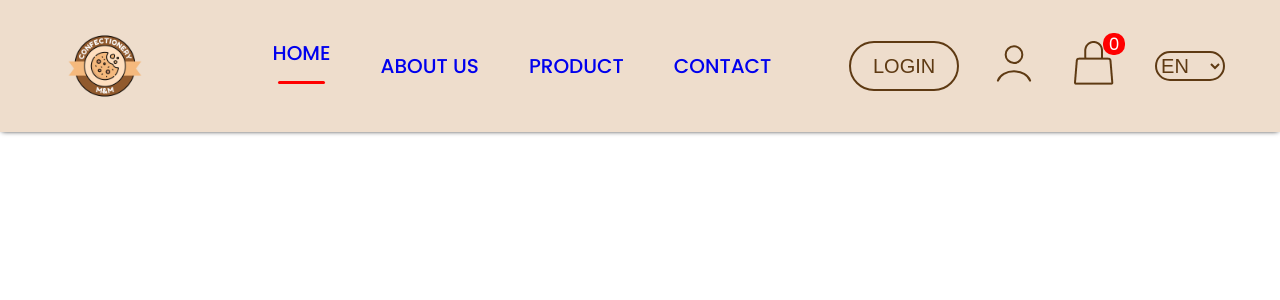
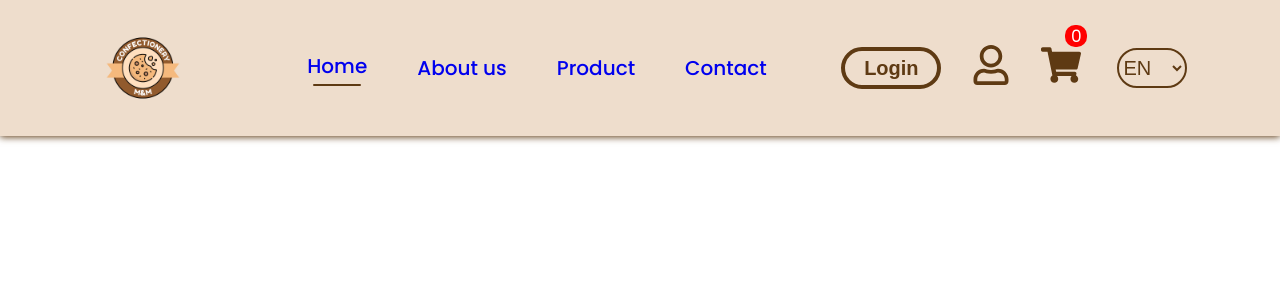
Before and after one commit to macieszak/confectionery-frontend, a React (Create React App) app in the folder confectionery_frontend/: page / in a window 1280 px wide. Shown: the top 300 px of the page. Built offline with nearby package versions, Linux system fonts and the light colour scheme.

Commit message:
Added navigation bar wrapping and icon changes.

```diff
--- a/confectionery_frontend/package.json
+++ b/confectionery_frontend/package.json
@@ -10,6 +10,7 @@
     "@testing-library/user-event": "^13.5.0",
     "react": "^18.2.0",
     "react-dom": "^18.2.0",
+    "react-icons": "^5.0.1",
     "react-router-dom": "^6.22.3",
     "react-scripts": "5.0.1",
     "web-vitals": "^2.1.4"
--- a/confectionery_frontend/src/App.js
+++ b/confectionery_frontend/src/App.js
@@ -26,11 +26,9 @@ function App() {
          <Route path='/cart' element={<Cart/>}/>
          <Route path='/user' element={<User/>}/>
          <Route path='/login' element={<LoginSignUp/>}/>
-
       </Routes>
       </BrowserRouter>
     </div>
-
   );
 }
 
--- /dev/null
+++ b/confectionery_frontend/src/components/MainInfo/MainInfo.jsx
@@ -0,0 +1,26 @@
+import React from 'react'
+import './MainInfo.css'
+import croissant from '../../assets/croissant.jpg'
+
+const MainInfo = () => {
+  return (
+    <div className='maininfo'>
+      {/* <div className="maininfo-left">
+        <h2>Check the offer now!</h2>
+        <div>
+          <p>The best</p>
+          <p>Cakes</p>
+          <p>in Poland</p>
+        </div>
+        <div className="maininfo-button">
+          <div>Products</div>
+        </div>
+      </div>
+      <div className="maininfo-right">
+        <img src={croissant} alt="" />
+      </div> */}
+    </div>
+  )
+}
+
+export default MainInfo
--- a/confectionery_frontend/src/components/navigationBar/NavigationBar.css
+++ b/confectionery_frontend/src/components/navigationBar/NavigationBar.css
@@ -1,10 +1,11 @@
 .navigationBar {
     display: flex;
-    justify-content: space-around;
-    padding: 16px;
-    box-shadow: 0 1px 5px -2px black;
+    justify-content: space-evenly;
+    padding: 18px;
+    box-shadow: 0 1px 7px 0px #5E3A13;
     background-color: #EEDDCC;
-
+    align-items: center;
+    flex-wrap: wrap;
 }
 
 .nav-logo {
@@ -35,9 +36,9 @@
 .nav-menu hr {
     border: none;
     width: 80%;
-    height: 3px;
+    height: 2px;
     border-radius: 10px;
-    background: red;
+    background: #5E3A13;
 }
 
 .nav-login-cart {
@@ -47,15 +48,15 @@
 }
 
 .nav-login-cart button {
-    width: 110px;
-    height: 50px;
+    width: 100px;
+    height: 42px;
     outline: none;
-    border-radius: 75px;
-    border: 2px solid #5E3A13;
+    border-radius: 200px;
+    border: 4px solid #5E3A13;
     color: #5E3A13;
     background: #EEDDCC;
     font-size: 20px;
-    font-weight: 500;
+    font-weight: 600;
     cursor: pointer;
 }
 
@@ -63,9 +64,35 @@
     background: #C4996C;
 }
 
+.user-icon {
+    height: 40px;
+    font-size: 40px;
+    color: #5E3A13;
+}
+
+.cart-icon {
+    height: 40px;
+    font-size: 40px;
+    color: #5E3A13;
+}
+
+.nav-cart-count{
+    width: 22px;
+    height: 22px;
+    display: flex;
+    justify-content: center;
+    align-items: center;
+    margin-top: -65px;
+    margin-left: -46px;
+    border-radius: 10px;
+    font-size: 17px;
+    background: red;
+    color: white;
+}
+
 .nav-login-cart select {
     width: 70px;
-    height: 30px;
+    height: 40px;
     outline: none;
     border-radius: 75px;
     border: 2px solid #5E3A13;
@@ -75,17 +102,3 @@
     font-weight: 500;
     cursor: pointer;
 }
-
-.nav-cart-count{
-    width: 22px;
-    height: 22px;
-    display: flex;
-    justify-content: center;
-    align-items: center;
-    margin-top: -45px;
-    margin-left: -46px;
-    border-radius: 10px;
-    font-size: 17px;
-    background: red;
-    color: white;
-}
--- a/confectionery_frontend/src/components/navigationBar/NavigationBar.jsx
+++ b/confectionery_frontend/src/components/navigationBar/NavigationBar.jsx
@@ -4,6 +4,8 @@ import logo from '../../assets/logo.png'
 import cart_logo from '../../assets/cart.png'
 import user_logo from '../../assets/user.svg'
 import { Link } from 'react-router-dom'
+import { FaRegUser } from "react-icons/fa";
+import { FaShoppingCart } from "react-icons/fa";
 
 const NavigationBar = () => {
 
@@ -11,26 +13,36 @@ const NavigationBar = () => {
 
   return (
     <div className='navigationBar'>
+
         <div className="nav-logo">
             <img src={logo} alt="website logo" width={100} height={100}/>
         </div>
+
         <ul className='nav-menu'>
-        <li onClick={() => {setMenu("home")}}><Link style= {{textDecoration:'none'}} to='/'>HOME</Link> {menu == "home" ? <hr /> :<></>} </li>
-        <li onClick={() => {setMenu("about us")}}><Link style= {{textDecoration:'none'}} to='/aboutus'>ABOUT US</Link>{menu == "about us" ? <hr /> :<></>}</li>
-        <li onClick={() => {setMenu("product")}}><Link style= {{textDecoration:'none'}} to='/products'>PRODUCT</Link> {menu == "product" ? <hr /> :<></>}</li>
-        <li onClick={() => {setMenu("contact")}}><Link style= {{textDecoration:'none'}} to='/contacts'>CONTACT</Link> {menu == "contact" ? <hr /> :<></>}</li>
+            <li onClick={() => {setMenu("home")}}><Link style= {{textDecoration:'none'}} to='/'>Home</Link> {menu == "home" ? <hr /> :<></>} </li>
+
+            <li onClick={() => {setMenu("about us")}}><Link style= {{textDecoration:'none'}} to='/aboutus'>About us</Link>{menu == "about us" ? <hr /> :<></>}</li>
+
+            <li onClick={() => {setMenu("product")}}><Link style= {{textDecoration:'none'}} to='/products'>Product</Link> {menu == "product" ? <hr /> :<></>}</li>
+
+            <li onClick={() => {setMenu("contact")}}><Link style= {{textDecoration:'none'}} to='/contacts'>Contact</Link> {menu == "contact" ? <hr /> :<></>}</li>
         </ul>
+
         <div className='nav-login-cart'>
-    <Link to='/login'><button>LOGIN</button></Link>
-    <Link to='/user'><img src={user_logo} alt="user logo"/></Link>
-    <Link to='/cart'><img src={cart_logo} alt="cart logo"/></Link>
+            <Link to='/login'><button>Login</button></Link>
+            {/* <Link to='/user'><img src={user_logo} alt="user logo"/></Link> */}
+
+            <Link to='/user'> <FaRegUser className='user-icon'></FaRegUser> </Link>
+
+            {/* <Link to='/cart'><img src={cart_logo} alt="cart logo" className='cart-icon'/></Link> */}
+            <Link to='/cart'> <FaShoppingCart className='cart-icon'/> </Link>
+
             <div className="nav-cart-count">0</div>
             <select name="language" id="language">
                 <option value="EN">EN</option>
                 <option value="PL">PL</option>
             </select>
         </div>
-
     </div>
   )
 }
--- a/confectionery_frontend/src/index.css
+++ b/confectionery_frontend/src/index.css
@@ -1,3 +1,7 @@
+* {
+  margin: 0;
+}
+
 body {
   margin: 0;
   font-family: -apple-system, BlinkMacSystemFont, 'Segoe UI', 'Roboto', 'Oxygen',
--- a/confectionery_frontend/src/pages/Home.jsx
+++ b/confectionery_frontend/src/pages/Home.jsx
@@ -1,8 +1,10 @@
 import React from 'react'
+import MainInfo from '../components/MainInfo/MainInfo'
 
 const Home = () => {
   return (
     <div>
+      <MainInfo/>
 
     </div>
   )
```
Also changed, not shown: confectionery_frontend/src/assets/croissant.jpg (added), confectionery_frontend/src/components/MainInfo/MainInfo.css (added), 1 other file (tests, documents, lock files or other folders). Lines whose indentation alone changed are shown as unchanged.
